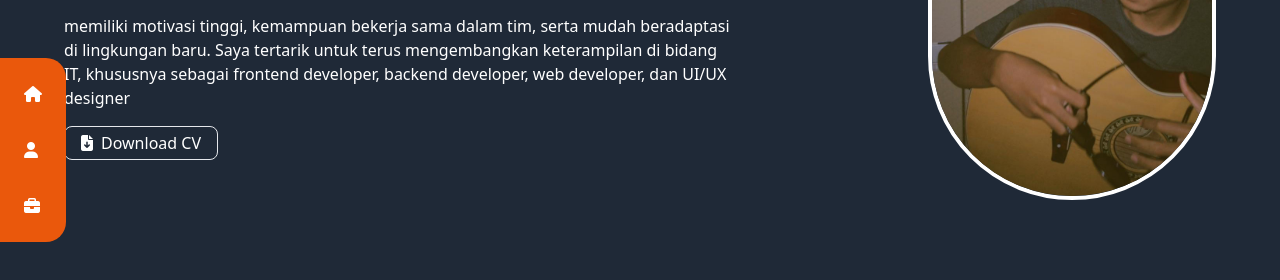
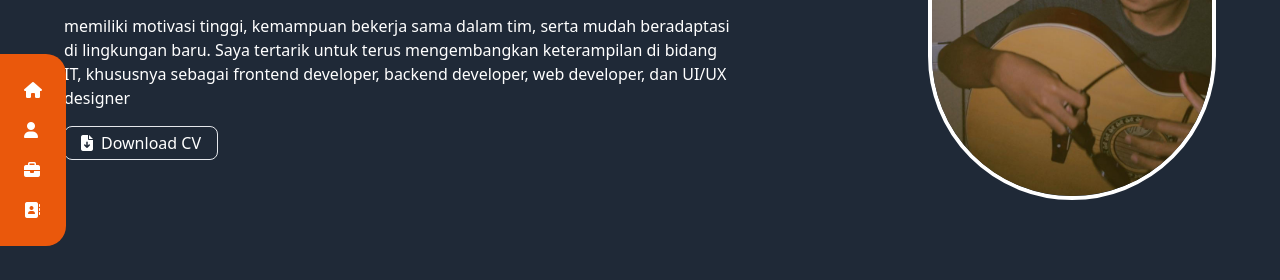
Before and after one commit to difarifaldi/portofolio-difarifaldi, a React (Vite) app: page / in a window 1280 px wide. Shown: the part 250-530 px from the top of the page. Built offline with nearby package versions, Linux system fonts and the light colour scheme.

Commit message:
tambah contact sidebar

```diff
--- a/src/component/Contact.jsx
+++ b/src/component/Contact.jsx
@@ -2,7 +2,7 @@ import wisuda from "../assets/img/wisuda.jpg";
 
 const Contact = () => {
   return (
-    <div className="bg-gray-800 p-6 pt-24">
+    <div className="bg-gray-800 p-6 pt-24" id="contact">
       <div className="flex flex-col sm:flex-row items-center justify-center gap-6 max-w-6xl mx-auto mt-6">
         {/* Bagian Teks */}
         <div className="flex flex-col max-w-2xl md:mr-0 sm:mr-6 text-center sm:text-left">
--- a/src/component/Sidebar.jsx
+++ b/src/component/Sidebar.jsx
@@ -3,21 +3,26 @@ const Sidebar = () => {
     <>
       <div className="fixed z-20 p-4 rounded-r-[20px] top-1/2 transform -translate-y-1/2 bg-orange-600">
         <ul className="space-y-4">
-          <li className="text-white p-2 hover:border-b-4">
-            <a href="#profile">
+          <a href="#profile">
+            <li className="text-white p-2 hover:border-b-4">
               <i className="fas fa-home"></i>
-            </a>
-          </li>
-          <li className="text-white p-2 hover:border-b-4">
-            <a href="#about">
+            </li>
+          </a>
+          <a href="#about">
+            <li className="text-white p-2 hover:border-b-4">
               <i className="fas fa-user"></i>
-            </a>
-          </li>
-          <li className="text-white p-2 hover:border-b-4">
-            <a href="#project">
+            </li>
+          </a>
+          <a href="#project">
+            <li className="text-white p-2 hover:border-b-4">
               <i className="fas fa-briefcase"></i>
-            </a>
-          </li>
+            </li>
+          </a>
+          <a href="#contact">
+            <li className="text-white p-2 hover:border-b-4">
+              <i className="fas fa-contact-book"></i>
+            </li>
+          </a>
         </ul>
       </div>
     </>
```
